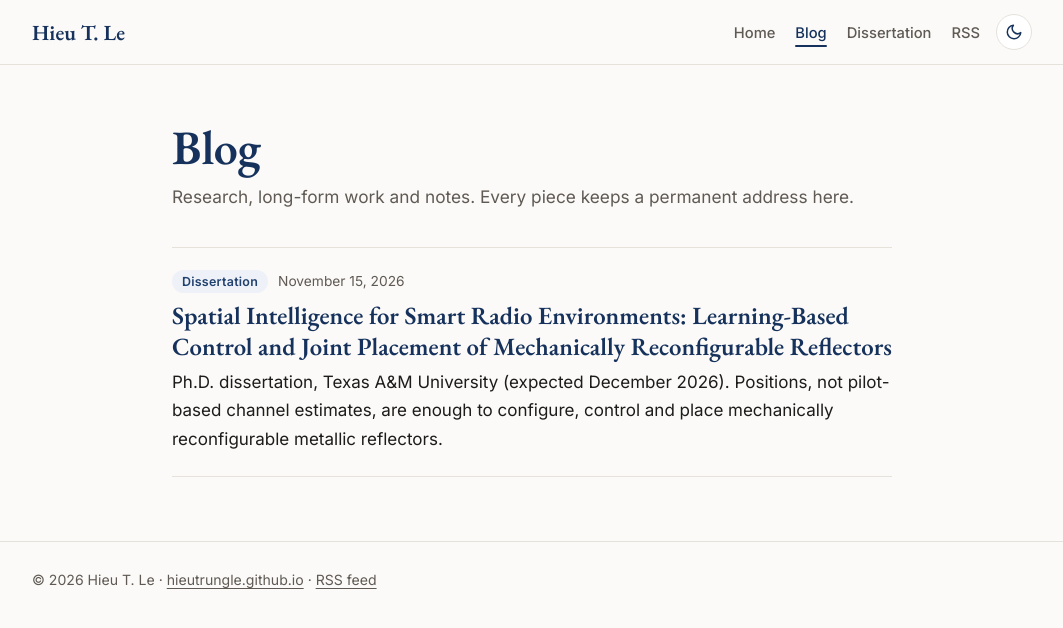
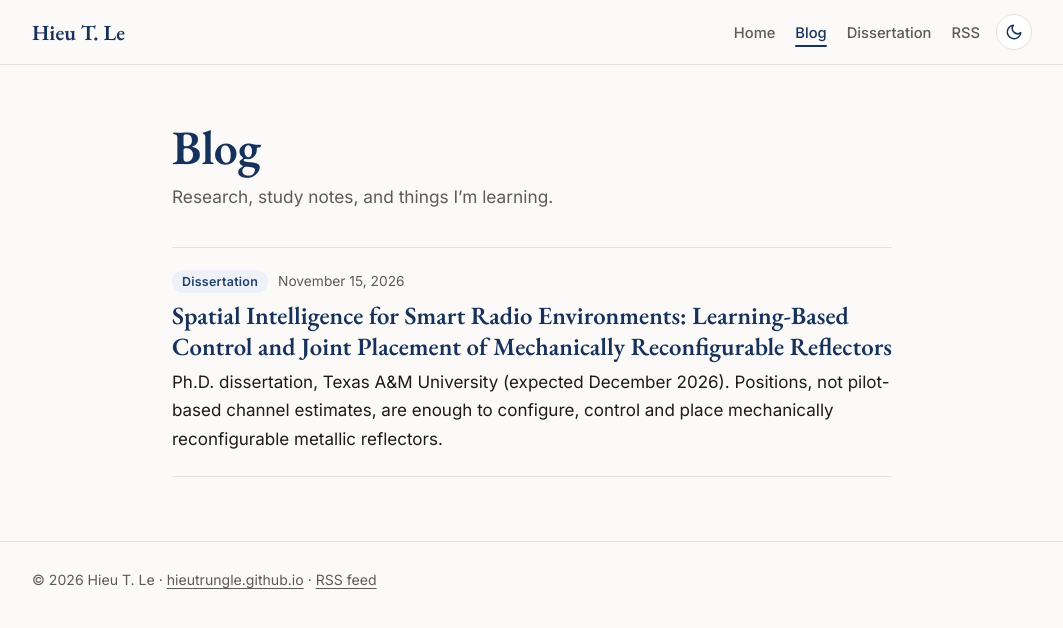
Before and after one commit to hieutrungle/blog, a Jekyll site: the page built from index.html, in a window 1280 px wide. Shown: the top 628 px of the page, without its empty margins (108-1171 px from the left). Built offline with Jekyll 4.4.1, drawn with Linux system fonts in a browser that asks for light colours.

Commit message:
New blog tagline

```diff
--- a/_config.yml
+++ b/_config.yml
@@ -1,5 +1,5 @@
 title: Hieu T. Le
-description: Research, long-form work and notes by Hieu T. Le.
+description: Research, study notes, and things I am learning, by Hieu T. Le.
 author: Hieu T. Le
 url: https://hieutrungle.github.io
 baseurl: /blog
--- a/index.html
+++ b/index.html
@@ -1,12 +1,12 @@
 ---
 layout: default
 title: Blog
-description: Research, long-form work and notes by Hieu T. Le. Every piece keeps a permanent address.
+description: Research, study notes, and things I am learning, by Hieu T. Le.
 ---
 <div class="wrap narrow">
   <div class="page-head">
     <h1>Blog</h1>
-    <p class="lede">Research, long-form work and notes. Every piece keeps a permanent address here.</p>
+    <p class="lede">Research, study notes, and things I&rsquo;m learning.</p>
   </div>
   <ul class="posts">
   {% for post in site.posts %}
```
Also changed, not shown: README.md.
